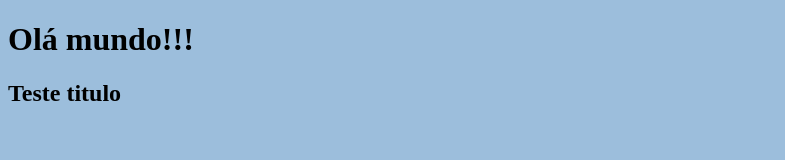
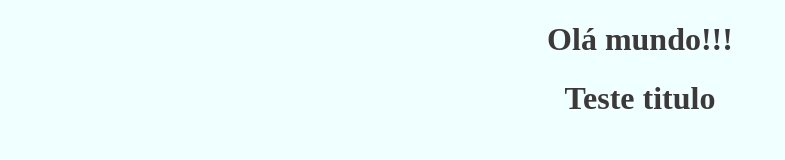
Before and after one commit to pauloaug07/MaterialIW, a plain HTML site: page index.html in a window 1280 px wide. Shown: the whole page, without its empty margins (0-785 px from the left). Drawn offline with Linux system fonts and the light colour scheme.

Commit message:
css-body e h1

```diff
--- a/index.html
+++ b/index.html
@@ -7,12 +7,16 @@
 	<title>Primeiro site</title>
 	<style>
 		body{
-			background-color:rgb(156, 190, 220);
+			background-color: azure;
+		}
+		h1{
+			color: rgb(61, 57, 57);
+			text-align: center;
 		}
 	</style>
 </head>
 <body>
 	<h1>Olá mundo!!!</h1>
-	<h2>Teste titulo</h2>
+	<h1>Teste titulo</h1>
 </body>
 </html>
```
